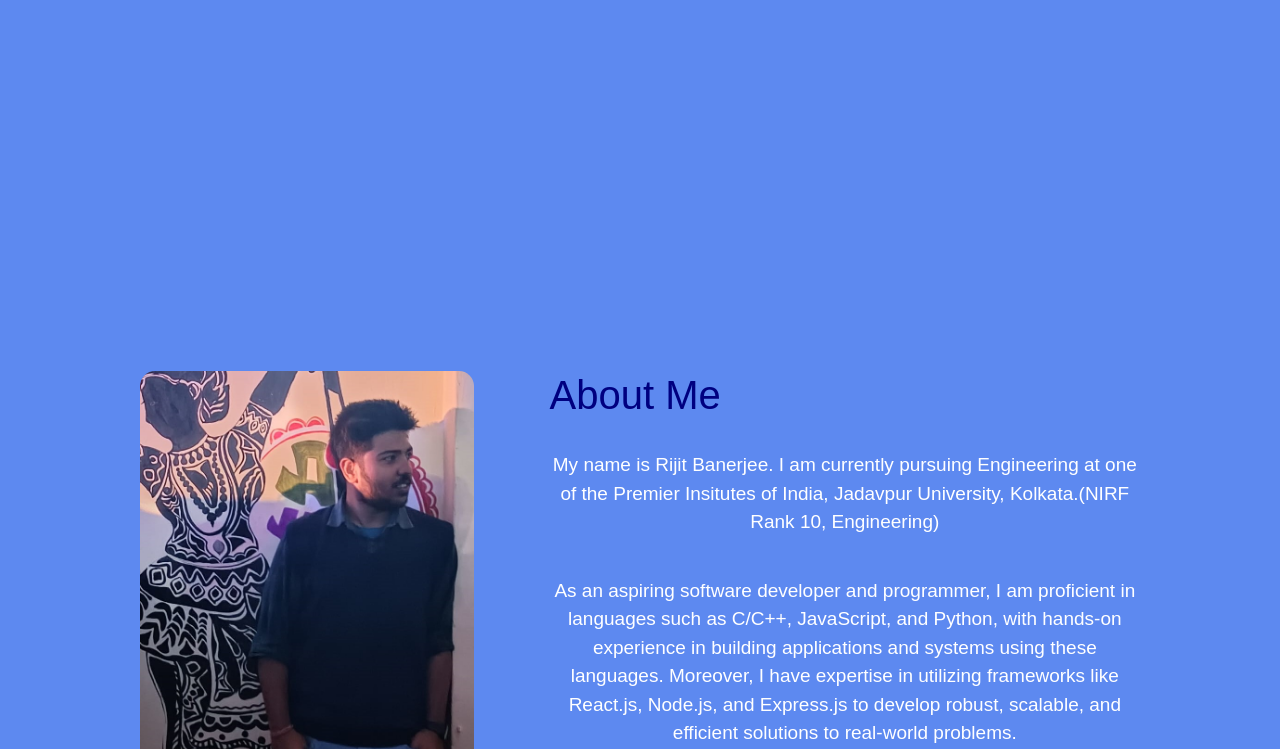
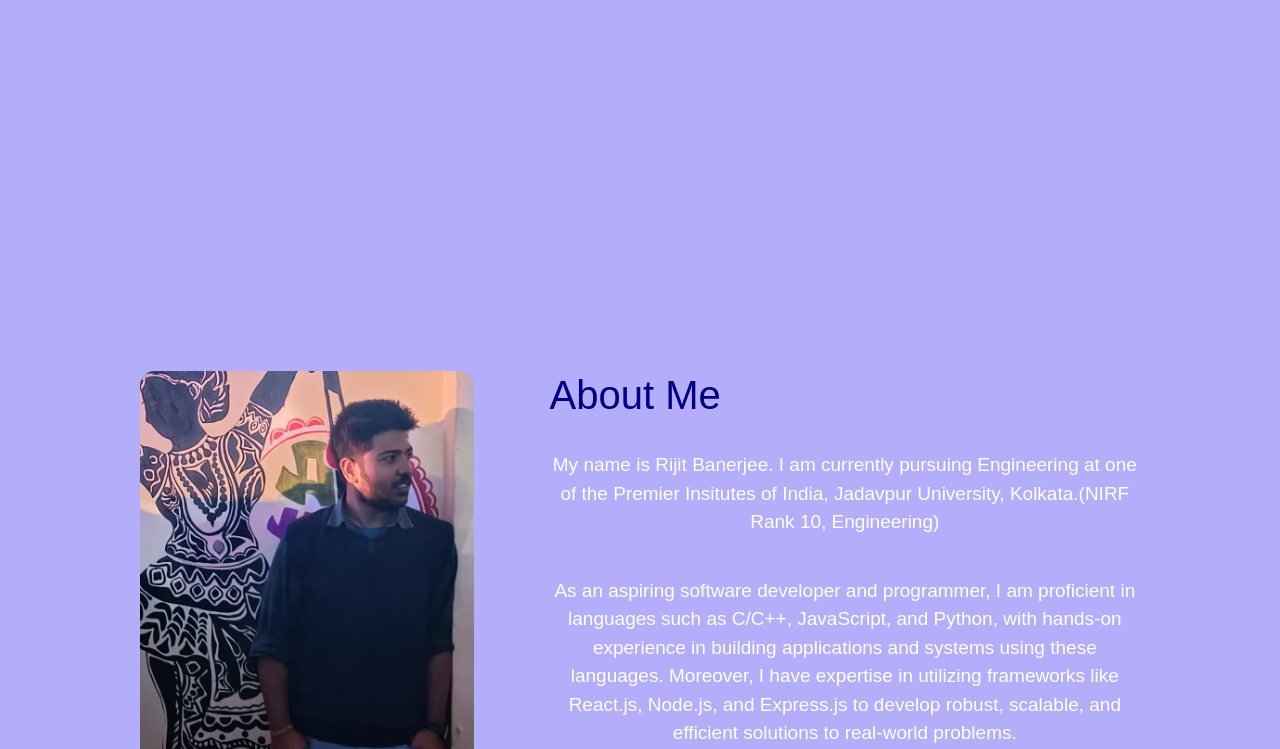
Before and after one commit to rijit-2003/Portfolio-html, a plain HTML site: page index.html in a window 1280 px wide. Shown: the part 519-1268 px from the top of the page. Drawn offline with nearby package versions, Linux system fonts and the light colour scheme.

Commit message:
Update index.html

```diff
--- a/index.html
+++ b/index.html
@@ -54,7 +54,7 @@
     </ul>
 </nav>
 
-<body style="background-color: rgb(93, 137, 240) ;">
+<body style="background-color: rgb(179, 173, 250) ;">
     <div id="header">
         <div class="container" style="display:flex;">
             <div class="header-text" style="flex:3">
```
